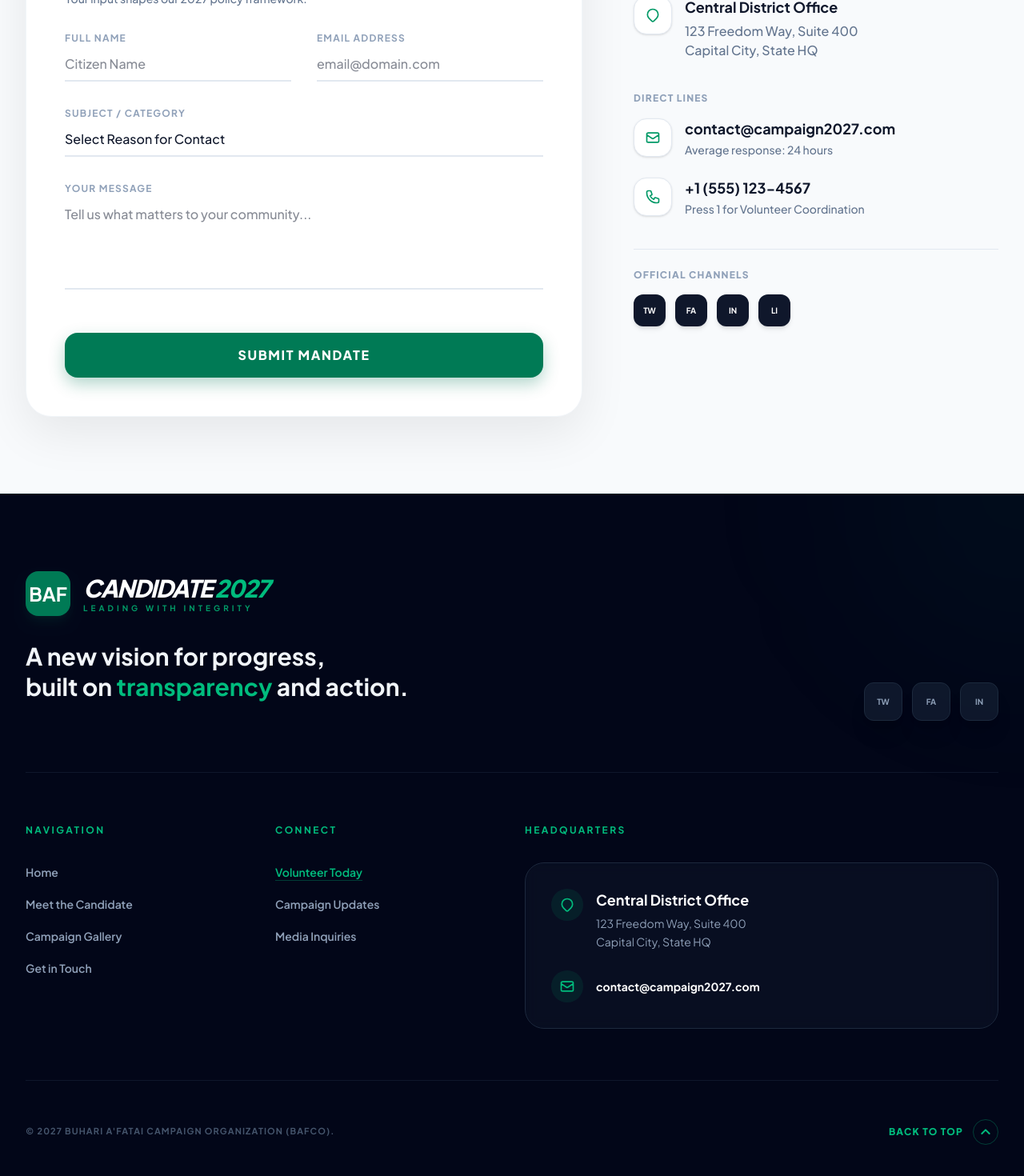
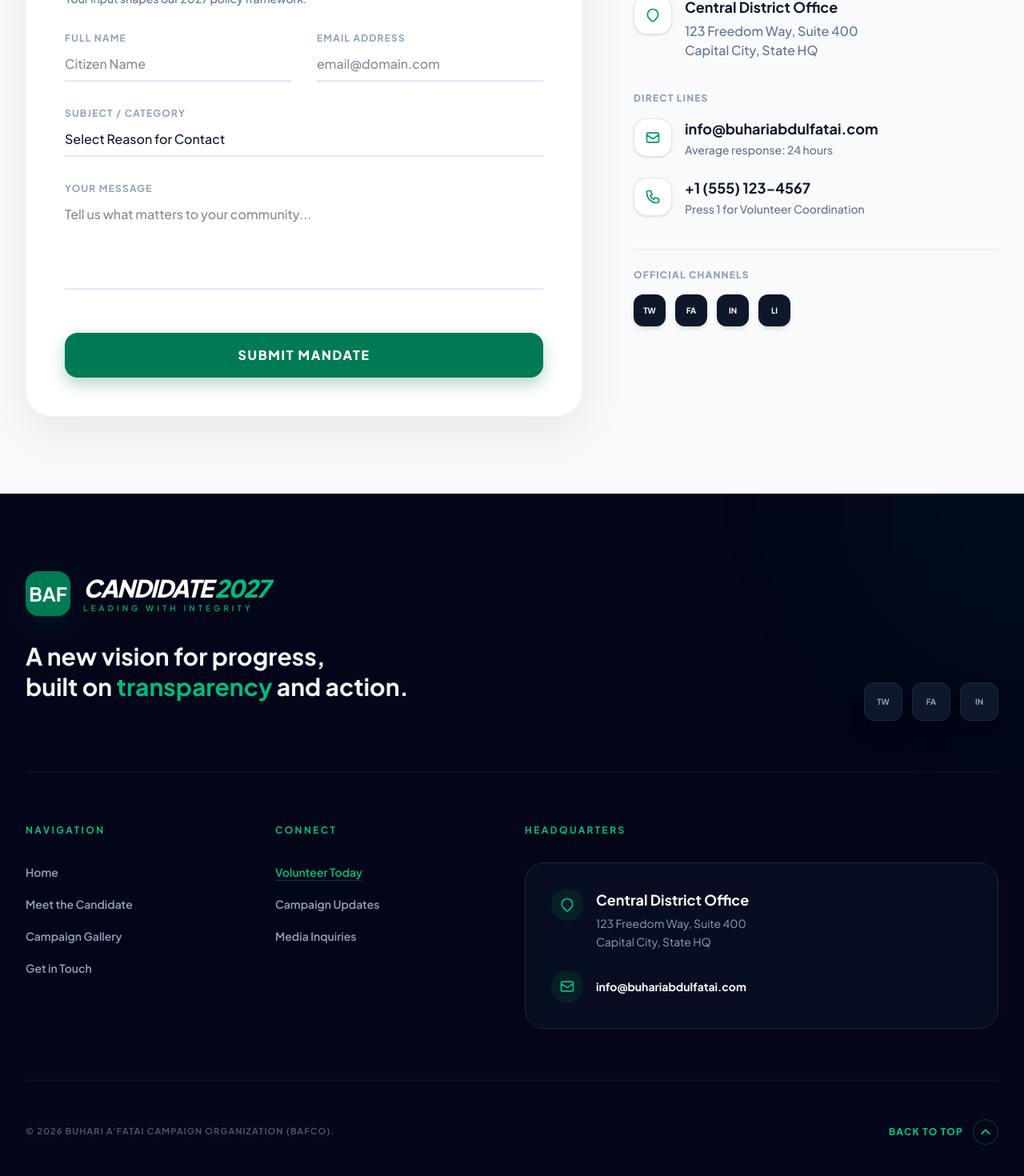
Before and after one commit to kayteedberserker/govsite, a Next.js app: page /contact in a window 1280 px wide. Shown: the part 638-2108 px from the top of the page at 80% size. Built offline with nearby package versions, Linux system fonts and the light colour scheme.

Commit message:
update info

```diff
--- a/app/components/Footer.jsx
+++ b/app/components/Footer.jsx
@@ -93,7 +93,7 @@ export default function Footer() {
                   </svg>
                 </div>
                 <div>
-                  <p className="text-sm font-bold text-white">contact@campaign2027.com</p>
+                  <p className="text-sm font-bold text-white">info@buhariabdulfatai.com</p>
                 </div>
               </div>
             </div>
@@ -103,7 +103,7 @@ export default function Footer() {
         {/* ================= BOTTOM BAR ================= */}
         <div className="pt-12 border-t border-slate-900 flex flex-col md:flex-row justify-between items-center gap-6">
           <p className="text-[11px] font-bold text-slate-600 tracking-widest uppercase text-center md:text-left">
-            &copy; 2027 BUHARI A'FATAI Campaign Organization (BAFCO).
+            &copy; 2026 BUHARI A'FATAI Campaign Organization (BAFCO).
           </p>
           <button
             onClick={() => window.scrollTo({ top: 0, behavior: 'smooth' })}
--- a/app/contact/page.jsx
+++ b/app/contact/page.jsx
@@ -192,7 +192,7 @@ export default function ContactPage() {
                       </svg>
                     </div>
                     <div>
-                      <p className="text-slate-900 font-bold text-lg">contact@campaign2027.com</p>
+                      <p className="text-slate-900 font-bold text-lg">info@buhariabdulfatai.com</p>
                       <p className="text-slate-500 text-sm font-medium mt-0.5">Average response: 24 hours</p>
                     </div>
                   </div>
```
